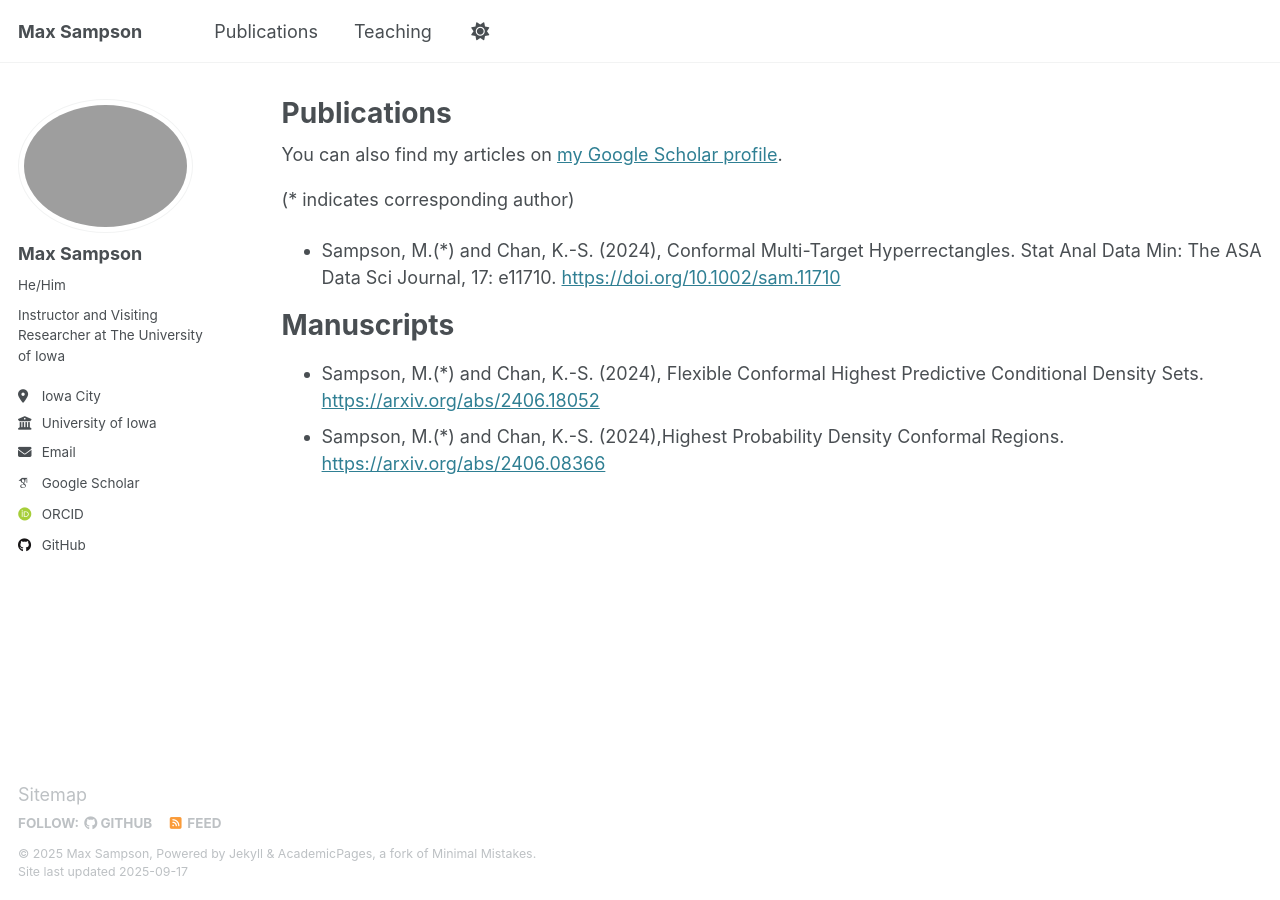
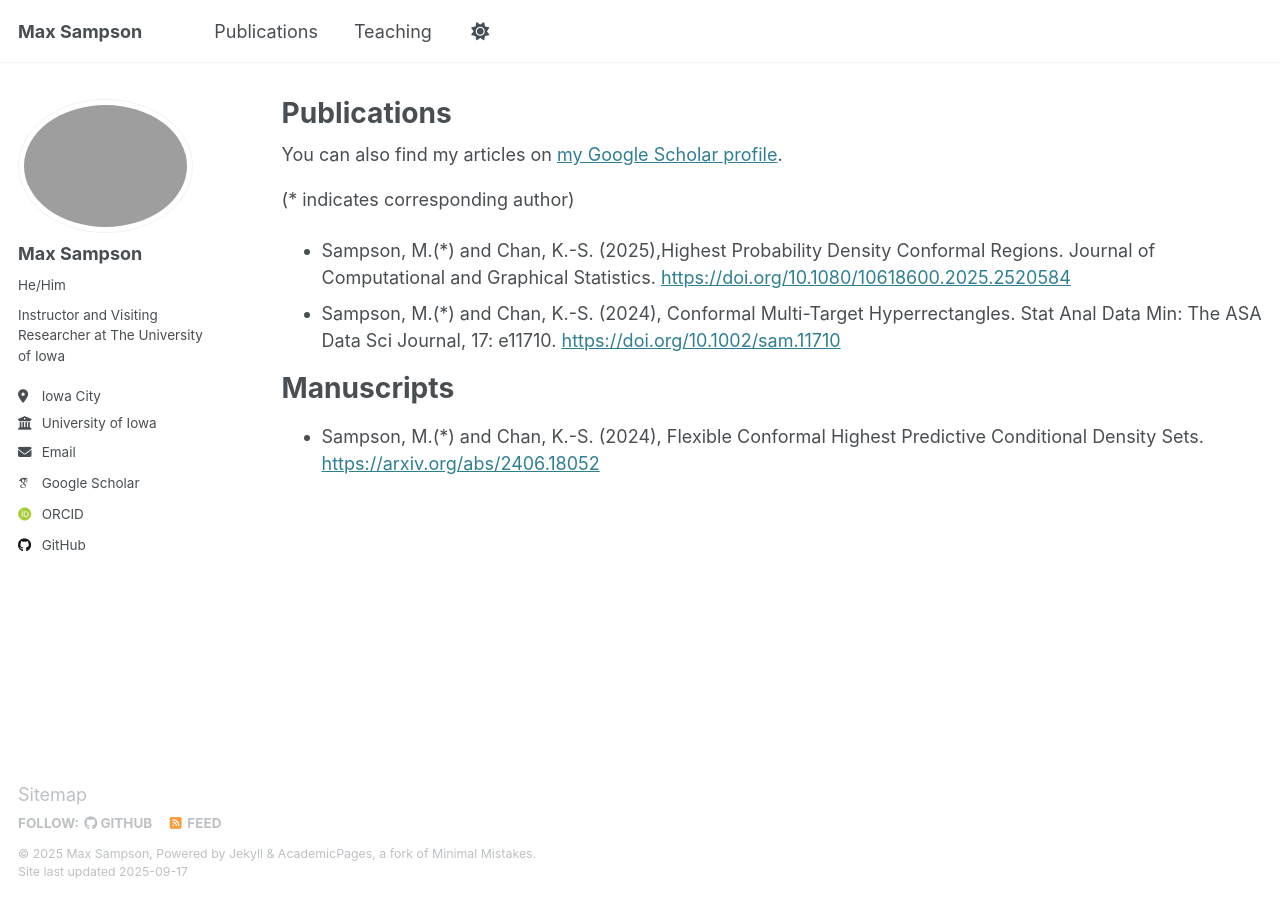
Before and after one commit to maxsampson/maxsampson.github.io, a Jekyll site: the page built from _pages/publications.html, in a window 1280 px wide. Built offline with Jekyll 4.4.1, drawn with Linux system fonts in a browser that asks for light colours; some web fonts are replaced.

Commit message:
Update publications.html

```diff
--- a/_pages/publications.html
+++ b/_pages/publications.html
@@ -11,12 +11,12 @@ author_profile: true
 
 <p> (* indicates corresponding author)</p>
 <ul>
+<li>Sampson, M.(*) and Chan, K.-S. (2025),Highest Probability Density Conformal Regions. Journal of Computational and Graphical Statistics. <a href="https://doi.org/10.1080/10618600.2025.2520584">https://doi.org/10.1080/10618600.2025.2520584</a></li>
 <li>Sampson, M.(*) and Chan, K.-S. (2024), Conformal Multi-Target Hyperrectangles. Stat Anal Data Min: The ASA Data Sci Journal, 17: e11710. <a href="https://doi.org/10.1002/sam.11710">https://doi.org/10.1002/sam.11710</a></li>
 </ul>
 <h1 id="manuscripts">Manuscripts</h1>
 <ul>
 <li>Sampson, M.(*) and Chan, K.-S. (2024), Flexible Conformal Highest Predictive Conditional Density Sets. <a href="https://arxiv.org/abs/2406.18052">https://arxiv.org/abs/2406.18052</a></li>
-<li>Sampson, M.(*) and Chan, K.-S. (2024),Highest Probability Density Conformal Regions.  <a href="https://arxiv.org/abs/2406.08366">https://arxiv.org/abs/2406.08366</a></li>
 </ul>
 
 {% include base_path %}
```
